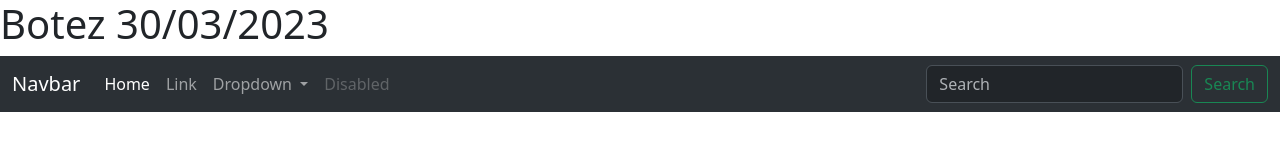
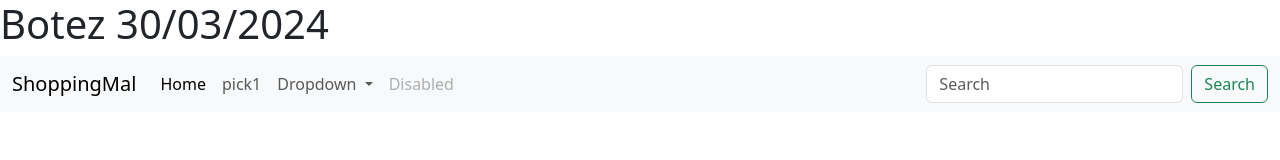
Before and after one commit to alexandrub0tz/BotezCompito1, a plain HTML site: page index.html in a window 1280 px wide. Drawn offline with nearby package versions, Linux system fonts and the light colour scheme.

Commit message:
change year date and names of navbar

```diff
--- a/index.html
+++ b/index.html
@@ -9,10 +9,10 @@
     <title>Document</title>
 </head>
 <body>
-    <h1>Botez 30/03/2023</h1>
-    <nav class="navbar navbar-expand-lg bg-body-tertiary" data-bs-theme="dark">
+    <h1>Botez 30/03/2024</h1>
+    <nav class="navbar navbar-expand-lg bg-body-tertiary">
         <div class="container-fluid">
-          <a class="navbar-brand" href="#">Navbar</a>
+          <a class="navbar-brand" href="#">ShoppingMal</a>
           <button class="navbar-toggler" type="button" data-bs-toggle="collapse" data-bs-target="#navbarSupportedContent" aria-controls="navbarSupportedContent" aria-expanded="false" aria-label="Toggle navigation">
             <span class="navbar-toggler-icon"></span>
           </button>
@@ -22,7 +22,7 @@
                 <a class="nav-link active" aria-current="page" href="#">Home</a>
               </li>
               <li class="nav-item">
-                <a class="nav-link" href="#">Link</a>
+                <a class="nav-link" href="#">pick1</a>
               </li>
               <li class="nav-item dropdown">
                 <a class="nav-link dropdown-toggle" href="#" role="button" data-bs-toggle="dropdown" aria-expanded="false">
```
